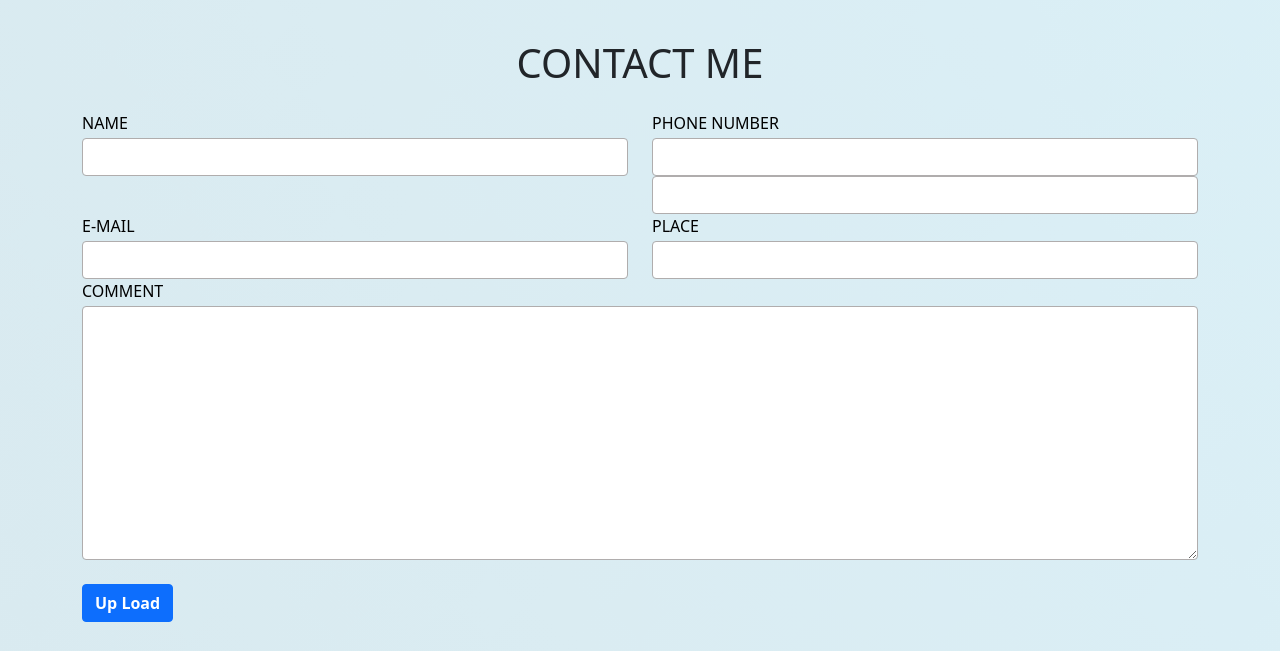
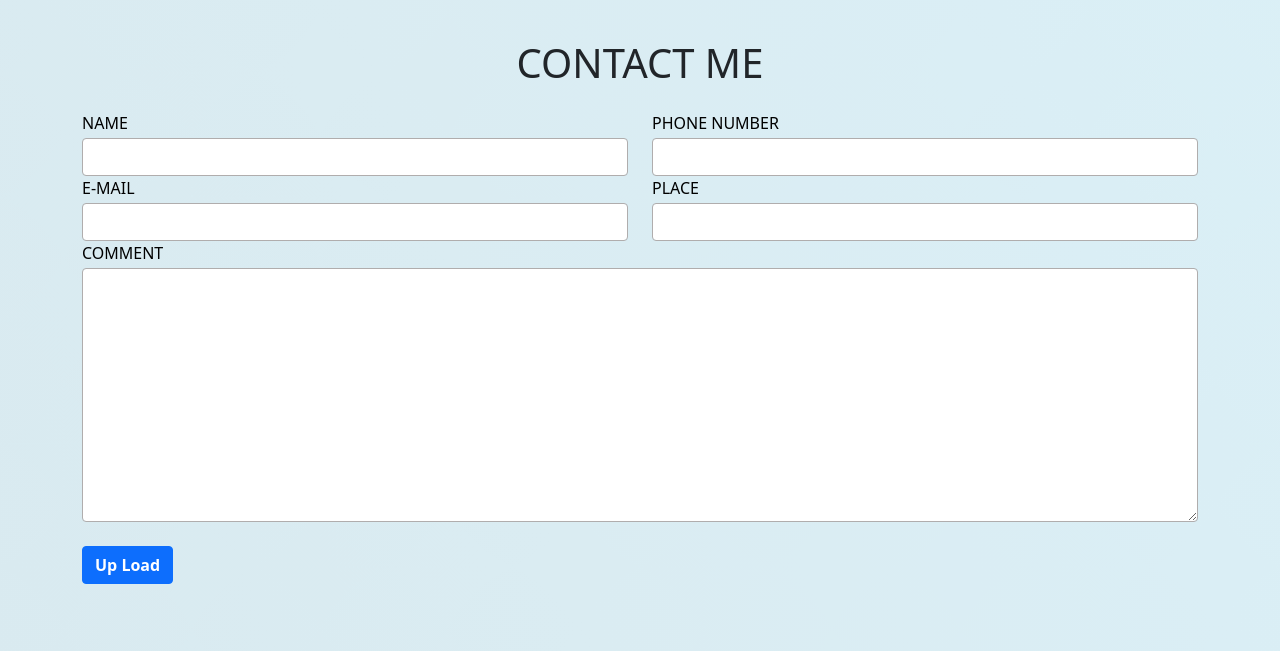
Before and after one commit to bibin-kp-749/Bibin-Static-Website, a plain HTML site: page index.html in a window 1280 px wide. Shown: the part 2580-3231 px from the top of the page. Drawn offline with nearby package versions, Linux system fonts and the light colour scheme.

Commit message:
Updateversion2index.html

```diff
--- a/index.html
+++ b/index.html
@@ -192,7 +192,6 @@
               <div class="form-group col-md-6">
                 <label class="inp">PHONE NUMBER</label>
                 <input type="text" class="form-control" id="inputPassword4" placeholder="">
-                <input type="number" class="form-control" id="inputPassword4" placeholder="">
               </div>
             </div>
             <div class="row">
```
